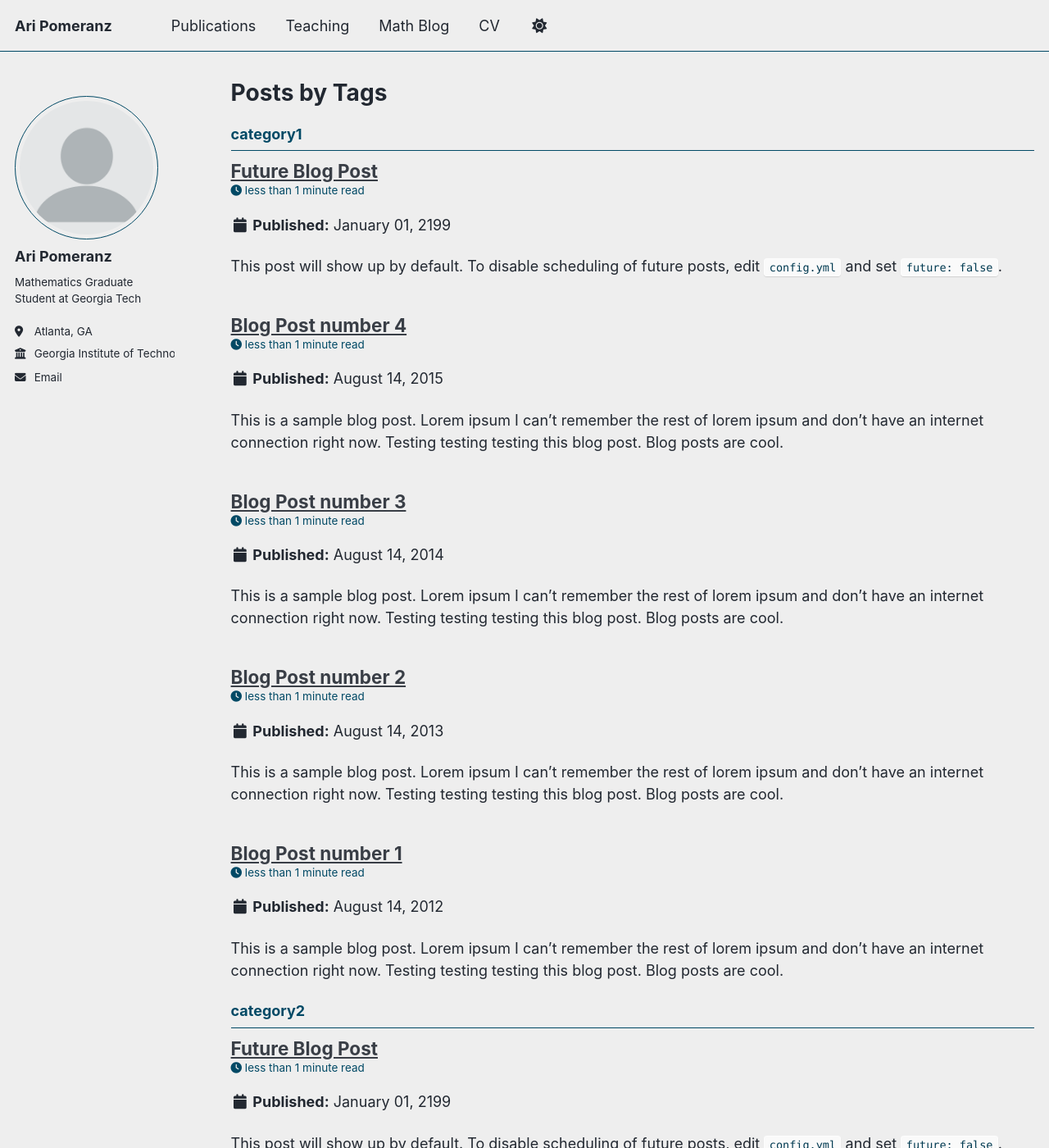
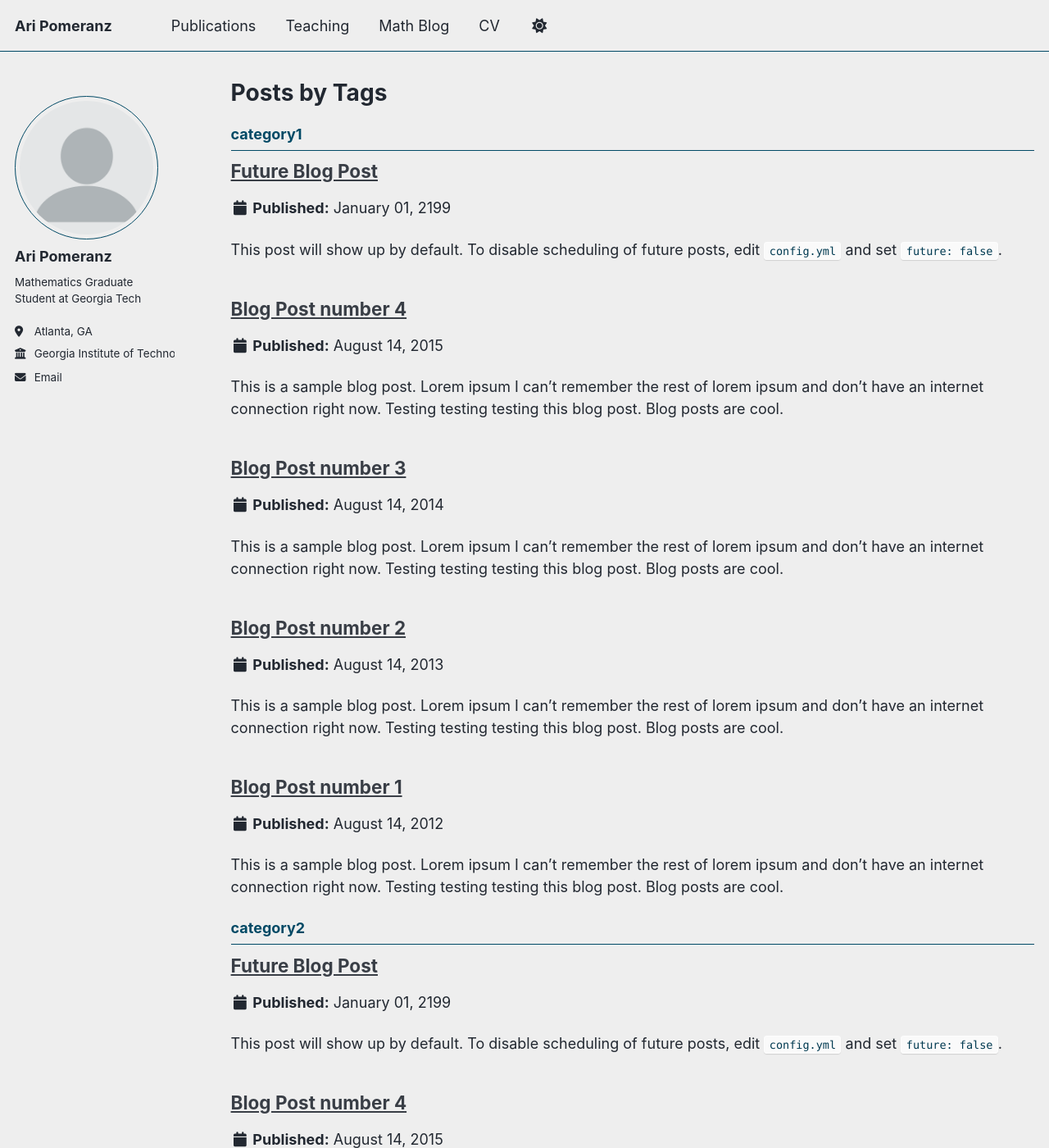
Before and after one commit to aripomeranz/aripomeranz, a Jekyll site: the page built from _pages/tag-archive.html, in a window 1280 px wide and 1400 px high. Shown: the whole window at 82% size. Built offline with Jekyll 4.4.1, drawn with Linux system fonts in a browser that asks for light colours; a script bundle is joined from its source files by our own code; library files that are not in the unit come from our copies; some of the changed text lies outside the part shown.

Commit message:
Update archive-single.html

```diff
--- a/_includes/archive-single.html
+++ b/_includes/archive-single.html
@@ -14,22 +14,16 @@
 
 <div class="{{ include.type | default: "list" }}__item">
   <article class="archive__item" itemscope itemtype="http://schema.org/CreativeWork">
-    {% if include.type == "grid" and teaser %}
-      <div class="archive__item-teaser">
-        <img src=
-          {% if teaser contains "://" %}
-            "{{ teaser }}"
+
+    {% if post.collection == 'teaching' %}
+      <p style="margin-top: 0; margin-bottom: 0;">
+        <strong>{{ title }}</strong>, {{ post.excerpt }} <br />
+        {{ post.type }} | <i>{{ post.venue }}</i>
+      </p>
+
     {% else %}
-            "{{ teaser | prepend: "/images/" | prepend: base_path }}"
-          {% endif %}
-          alt="">
-      </div>
-    {% endif %}
-
       <h2 class="archive__item-title" itemprop="headline" style="margin-bottom: 0;">
-      {% if post.collection == 'teaching' %}
-        {{ title }}
-      {% elsif post.collection == 'publications' %}
+        {% if post.collection == 'publications' %}
           <a href="{{ post.paperurl }}">{{ title }}</a>
         {% elsif post.link %}
           <a href="{{ post.link }}">{{ title }}</a> <a href="{{ base_path }}{{ post.url }}" rel="permalink"><i class="fa fa-link" aria-hidden="true" title="permalink"></i><span class="sr-only">Permalink</span></a>
@@ -38,56 +32,26 @@
         {% endif %}
       </h2>
 
-    {% if post.read_time %}
-      <p class="page__meta"><i class="fa fa-clock" aria-hidden="true"></i> {% include read-time.html %}</p>
-    {% endif %}
-
-        {% if post.collection == 'teaching' %}
-          <p style="margin-top: 0; margin-bottom: 0;">
-            <strong>{{ post.title }}</strong>, {{ post.excerpt }} <br />
-            {{ post.type }} | <i>{{ post.venue }}</i>
-          </p>
-        {% elsif post.collection == 'publications' %}
+      {% if post.collection == 'publications' %}
         <p style="margin-top: 0; margin-bottom: 0;">Published in <i>{{ post.venue }}</i>, {{ post.date | default: "1900-01-01" | date: "%Y" }} </p>
       {% elsif post.date %}
         <p class="page__date"><strong><i class="fa fa-fw fa-calendar" aria-hidden="true"></i> {{ site.data.ui-text[site.locale].date_label | default: "Published:" }}</strong> <time datetime="{{ post.date | default: "1900-01-01" | date_to_xmlschema }}">{{ post.date | default: "1900-01-01" | date: "%B %d, %Y" }}</time></p>
       {% endif %}
 
-
       {% if post.excerpt and site.read_more != 'enabled' %}
         <p class="archive__item-excerpt" itemprop="description">{{ post.excerpt | markdownify }}</p>
-    {% elsif post.excerpt and site.read_more == 'enabled' %}
-    <p class="archive__item-excerpt" itemprop="description"><p>{{ post.excerpt | markdownify | remove: '<p>' | remove: '</p>' }}<strong><a href="{{ base_path }}{{ post.url }}" rel="permalink"> Read more</a></strong></p></p>
       {% endif %}
 
       <div style="margin-top: 0.5em; line-height: 1.2;">
-      {% if post.citation and post.paperurl and post.slidesurl and post.bibtexurl %}
-        <p> {{ post.citation }}<br /><a href="{{ post.paperurl }}">Download Paper</a> | <a href="{{ post.slidesurl }}">Download Slides</a> | <a href="{{ post.bibtexurl }}">Download Bibtex</a></p>
-      {% elsif post.citation and post.paperurl and post.slidesurl %}
-        <p> {{ post.citation }}<br /><a href="{{ post.paperurl }}">Download Paper</a> | <a href="{{ post.slidesurl }}">Download Slides</a></p>
-      {% elsif post.citation and post.paperurl and post.bibtexurl %}
-        <p> {{ post.citation }}<br /><a href="{{ post.paperurl }}">Download Paper</a> | <a href="{{ post.bibtexurl }}">Download Bibtex</a></p>
-      {% elsif post.citation and post.paperurl %}
-        <p> {{ post.citation }}<br /><a href="{{ post.paperurl }}">Download Paper</a></p>
-      {% elsif post.citation and post.slidesurl and post.bibtexurl %}
-        <p> {{ post.citation }}<br /><a href="{{ post.slidesurl }}">Download Slides</a> | <a href="{{ post.bibtexurl}}">Download Bibtex</a></p>
-      {% elsif post.citation and post.slidesurl %}
-        <p> {{ post.citation }}<br /><a href="{{ post.slidesurl }}">Download Slides</a></p>
-      {% elsif post.citation and post.bibtexurl %}
-        <p> {{ post.citation }}<br /><a href="{{ post.bibtexurl }}">Download Bibtex</a></p>
+        {% if post.citation and post.paperurl %}
+          <p>{{ post.citation }}<br /><a href="{{ post.paperurl }}">Download Paper</a></p>
         {% elsif post.citation %}
-        <p> {{ post.citation }}</p>
-      {% elsif post.paperurl and post.bibtexurl %}
-        <p><a href=" {{ post.paperurl }} ">Download Paper</a> | <a href="{{ post.bibtexurl }}">Download Bibtex</a></p>
+          <p>{{ post.citation }}</p>
         {% elsif post.paperurl %}
-        <p><a href=" {{ post.paperurl }} ">Download Paper</a></p>
-      {% elsif post.slidesurl and post.bibtexurl %}
-        <p><a href="{{ post.slidesurl }}">Download Slides</a> | <a href="{{ post.bibtexurl }}">Download Bibtex</a></p>
-      {% elsif post.slidesurl %}
-        <p><a href="{{ post.slidesurl }}">Download Slides</a></p>
-      {% elsif post.bibtexurl %}
-        <p><a href="{{ post.bibtexurl }}">Download Bibtex</a></p>
+          <p><a href="{{ post.paperurl }}">Download Paper</a></p>
         {% endif %}
       </div>
+    {% endif %}
+
   </article>
 </div>
```
Lines whose indentation alone changed are shown as unchanged.
